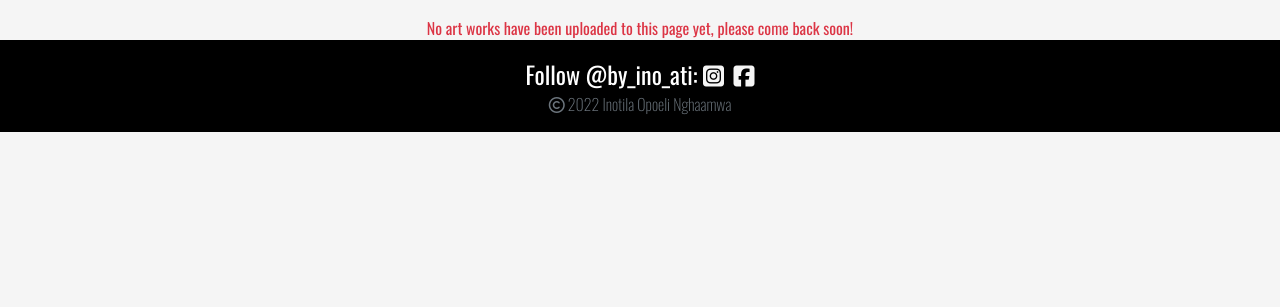
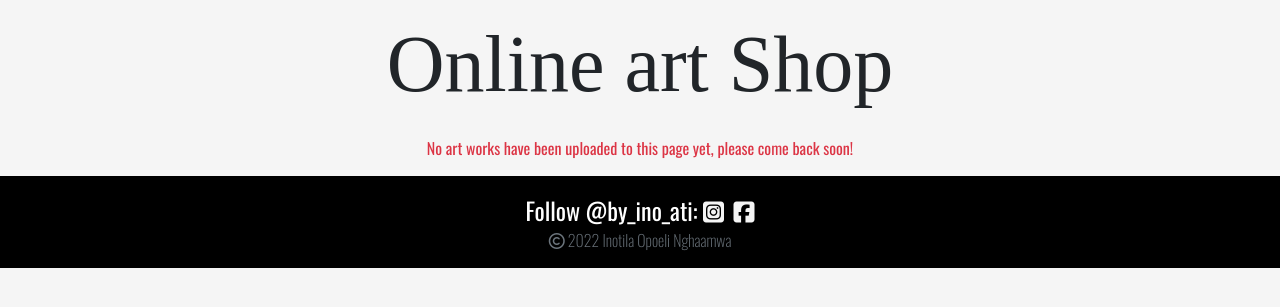
Before and after one commit to Inotila/by_ino_ati.1.0, a Django app: page /art/ in a window 1280 px wide. Shown: the part 110-417 px from the top of the page. Run offline with Django 3.2, Linux system fonts and the light colour scheme; some libraries are stand-ins or nearby versions; some web fonts are replaced.

Commit message:
Update template to show online shop header when user clicks on shop button

```diff
--- a/art/templates/art/art.html
+++ b/art/templates/art/art.html
@@ -7,17 +7,21 @@
         <div class="col-12">
             <!-- Art post Column -->
             {% if category == "1" %}
-            <h1 class="text-center welcome-text mt-3 mb-3">Painting</h1>
+            <h1 class="text-center welcome-text mt-3">Painting</h1>
+            {% else%}
+            <h1 class="text-center welcome-text mt-3">Online art Shop</h1>
             {% endif %}
             {% if category == "2" %}
-            <h1 class="text-center welcome-text mt-3 mb-3">Ink</h1>
+            <h1 class="text-center welcome-text mt-3">Ink</h1>
+            {% else%}
             {% endif %}
             {% if category == "3" %}
-            <h1 class="text-center welcome-text mt-3 mb-3">Pencil</h1>
+            <h1 class="text-center welcome-text mt-3">Pencil</h1>
+                        <h1 class="text-center welcome-text mt-3">Online art Shop</h1>
             {% endif %}
         </div>
     </div>
-    <div class="row g-3">
+    <div class="row g-3 mb-3">
         <!-- loops through all art to be displayed -->
         {% for image in art %}
         <div class="col-12 mb-3 col-md-6 col-lg-4 d-flex justify-content-center art-card-container">
```
